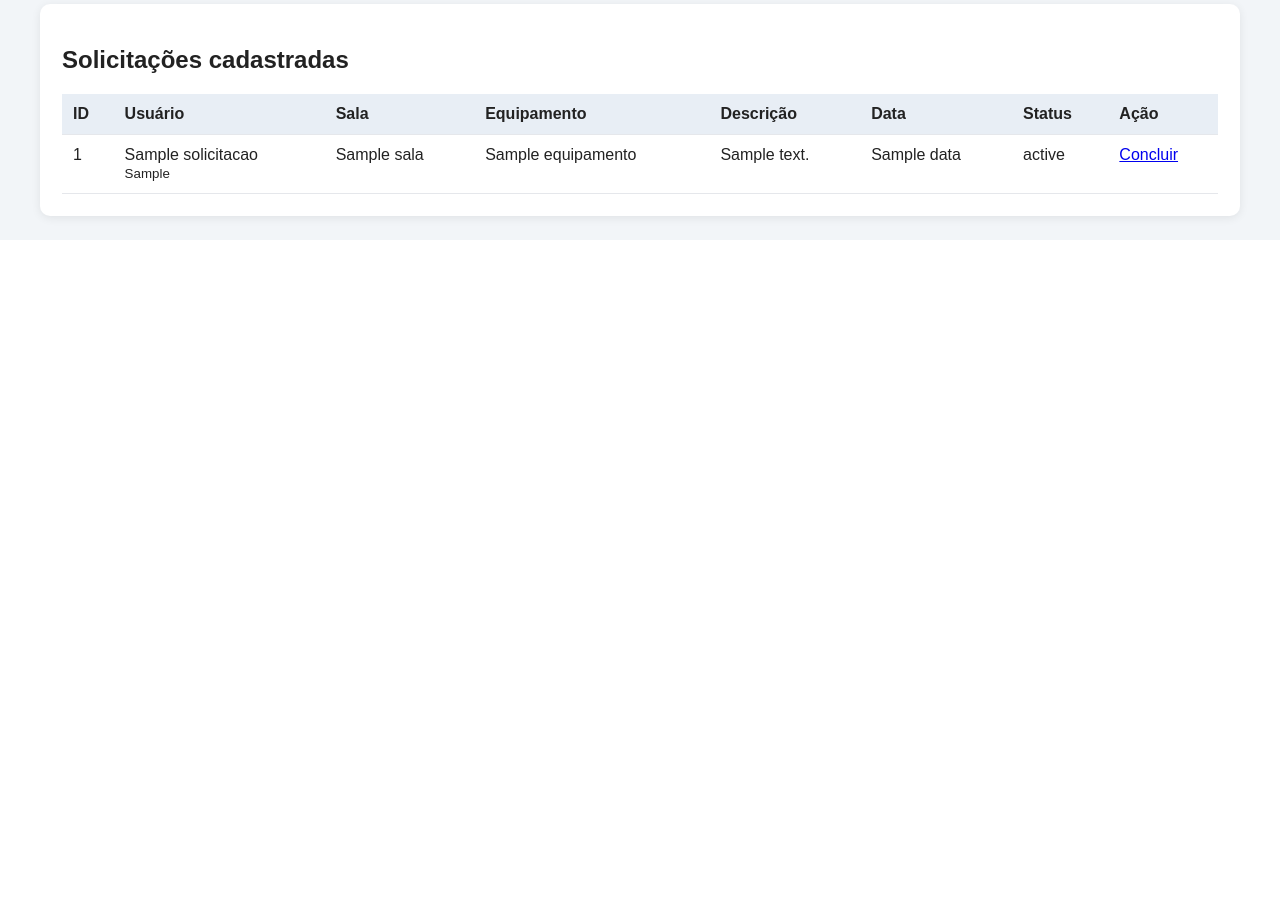
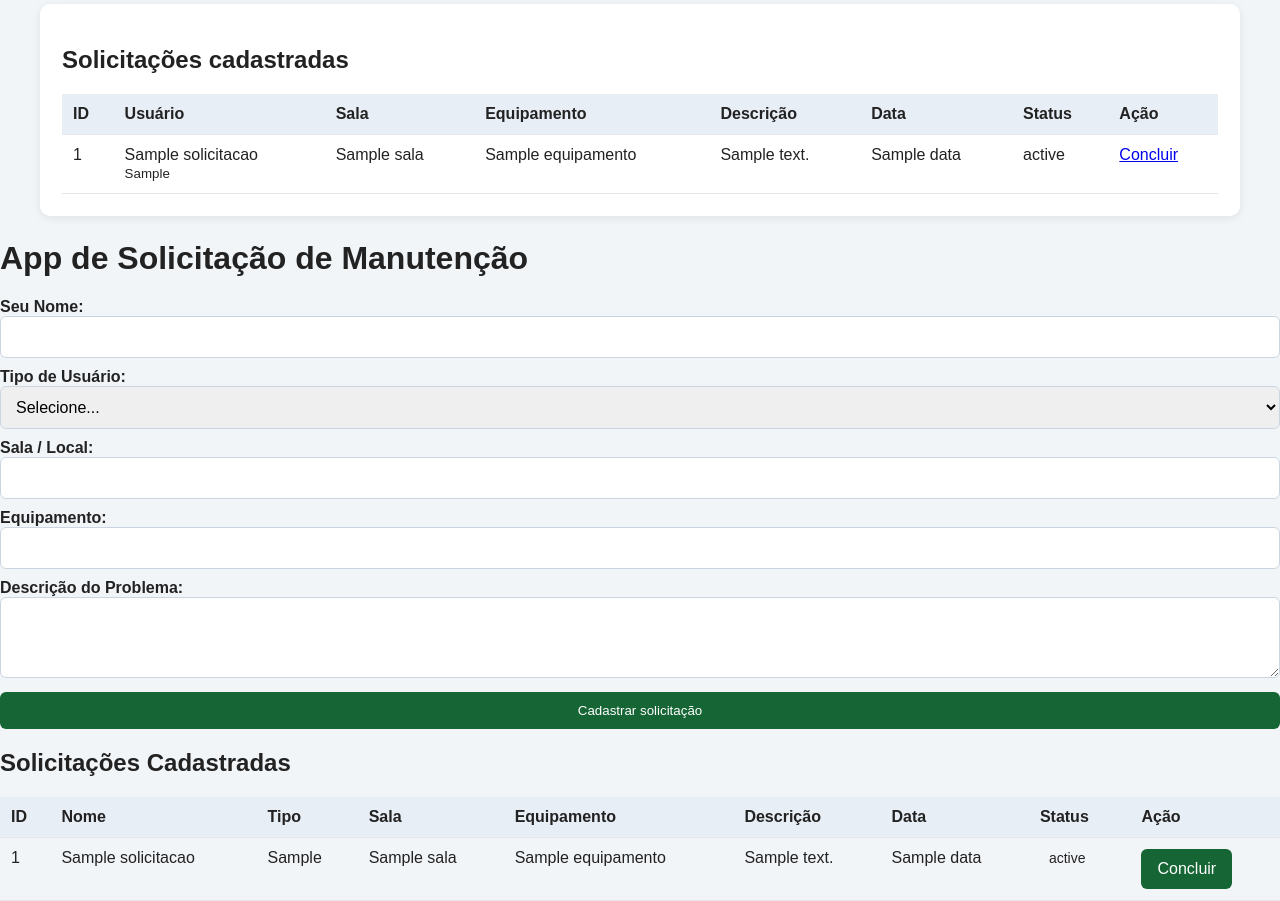
Before and after one commit to dariumgordon-cell/app_manutencao, a Python web app: template templates/index.html in a window 1280 px wide. Shown: the part 743-1644 px from the top of the page. Before the commit the page ends 983 px from the top, so only its background shows below. Run offline with Jinja, Linux system fonts and the light colour scheme; the template is opened without the code that fills it: most values are stand-ins (such as "Sample title", 1, 10 or a date in 2020).

Commit message:
Update index.html

```diff
--- a/templates/index.html
+++ b/templates/index.html
@@ -101,3 +101,101 @@ required></textarea>
 </main>
 </body>
 </html>
+<!DOCTYPE html>
+<html lang="pt-BR">
+<head>
+    <meta charset="UTF-8">
+    <meta name="viewport" content="width=device-width, initial-scale=1.0">
+    <title>Solicitação de Manutenção</title>
+    <link rel="stylesheet" href="{{ url_for('static', filename='style.css') }}">
+</head>
+<body>
+    <div class="container">
+        <h1>App de Solicitação de Manutenção</h1>
+
+        <!-- Formulário de Cadastro -->
+        <form action="/cadastrar" method="POST" class="formulario">
+            <div class="campo">
+                <label for="nome">Seu Nome:</label>
+                <input type="text" id="nome" name="nome" required>
+            </div>
+
+            <div class="campo">
+                <label for="tipo_usuario">Tipo de Usuário:</label>
+                <select id="tipo_usuario" name="tipo_usuario" required>
+                    <option value="">Selecione...</option>
+                    <option value="Aluno">Aluno</option>
+                    <option value="Professor">Professor</option>
+                </select>
+            </div>
+
+            <div class="campo">
+                <label for="sala">Sala / Local:</label>
+                <input type="text" id="sala" name="sala" required>
+            </div>
+
+            <div class="campo">
+                <label for="equipamento">Equipamento:</label>
+                <input type="text" id="equipamento" name="equipamento" required>
+            </div>
+
+            <div class="campo">
+                <label for="descricao">Descrição do Problema:</label>
+                <textarea id="descricao" name="descricao" rows="3" required></textarea>
+            </div>
+
+            <button type="submit" class="botao">Cadastrar solicitação</button>
+        </form>
+
+        <h2>Solicitações Cadastradas</h2>
+
+        <!-- Tabela com Suporte a Rolagem Responsiva -->
+        <div class="tabela-container">
+            <table>
+                <thead>
+                    <tr>
+                        <th>ID</th>
+                        <th>Nome</th>
+                        <th>Tipo</th>
+                        <th>Sala</th>
+                        <th>Equipamento</th>
+                        <th>Descrição</th>
+                        <th>Data</th>
+                        <th>Status</th>
+                        <th>Ação</th>
+                    </tr>
+                </thead>
+                <tbody>
+                    {% for solicitacao in solicitacoes %}
+                    <tr>
+                        <td>{{ solicitacao.id }}</td>
+                        <td>{{ solicitacao.nome }}</td>
+                        <td>{{ solicitacao.tipo_usuario }}</td>
+                        <td>{{ solicitacao.sala }}</td>
+                        <td>{{ solicitacao.equipamento }}</td>
+                        <td>{{ solicitacao.descricao }}</td>
+                        <td>{{ solicitacao.data }}</td>
+                        <td>
+                            <span class="status {{ solicitacao.status.lower() }}">
+                                {{ solicitacao.status }}
+                            </span>
+                        </td>
+                        <td>
+                            {% if solicitacao.status != "Concluído" %}
+                                <a href="/concluir/{{ solicitacao.id }}" class="botao-concluir">Concluir</a>
+                            {% else %}
+                                Finalizada
+                            {% endif %}
+                        </td>
+                    </tr>
+                    {% else %}
+                    <tr>
+                        <td colspan="9">Nenhuma solicitação cadastrada no momento.</td>
+                    </tr>
+                    {% endfor %}
+                </tbody>
+            </table>
+        </div>
+    </div>
+</body>
+</html>
```
